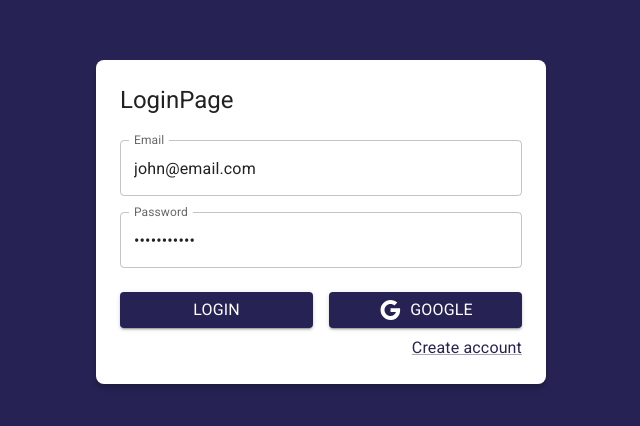
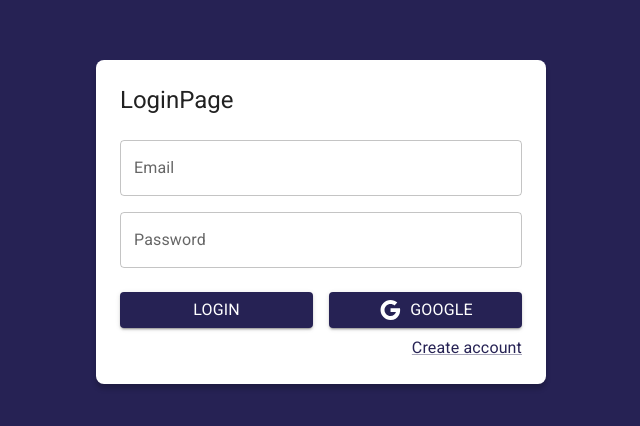
Before and after one commit to dlamli/journal-app, a React (Vite) app: page /auth/login in a window 1280 px wide. Shown: the part 178-604 px from the top of the page, without its empty margins (319-959 px from the left). Built offline with nearby package versions, Linux system fonts and the light colour scheme.

Commit message:
[feat]Register user on firebase and Add Errors validation

```diff
--- a/src/auth/pages/LoginPage.jsx
+++ b/src/auth/pages/LoginPage.jsx
@@ -7,14 +7,12 @@ import { AuthLayout } from "src/auth/layout/AuthLayout";
 import { useForm } from "src/hooks";
 import { checkAuthentication, checkGoogleSignIn } from "src/store";
 import { useDispatch, useSelector } from "react-redux";
+import { formInitialData } from "src/data/data";
 
 export const LoginPage = () => {
     const dispatch = useDispatch();
     const { status } = useSelector((state) => state.auth);
-    const { email, password, onInputChange, onResetForm } = useForm({
-        email: "john@email.com",
-        password: "password123",
-    });
+    const { email, password, onInputChange, onResetForm } = useForm(formInitialData);
 
     const isAuthenticating = useMemo(() => status === "checking", [status]);
 
--- a/src/auth/pages/RegisterPage.jsx
+++ b/src/auth/pages/RegisterPage.jsx
@@ -1,12 +1,50 @@
-import { Google } from "@mui/icons-material";
 import { Link as RouterLink } from "react-router-dom";
 import { Button, Grid, Link, TextField, Typography } from "@mui/material";
 import { AuthLayout } from "src/auth/layout/AuthLayout";
+import { useForm } from "src/hooks";
+import { formInitialData } from "src/data/data";
+import { useState } from "react";
+import { useDispatch } from "react-redux";
+import { startCreatingUserWithEmailPassword } from "src/store";
 
 export const RegisterPage = () => {
+    const [formSubmited, setformSubmited] = useState(false);
+    const dispatch = useDispatch();
+
+    const formValidations = {
+        displayName: [(value) => value.length >= 1, "Name is required"],
+        password: [
+            (value) => value.length >= 6,
+            "Password must be at least 6 characters long",
+        ],
+        email: [(value) => value.includes("@"), "Email must have @"],
+    };
+
+    const {
+        displayName,
+        email,
+        password,
+        onInputChange,
+        formState,
+        isFormValid,
+        emailValid,
+        passwordValid,
+        displayNameValid,
+        onResetForm
+    } = useForm(formInitialData, formValidations);
+
+    const handleSubmit = (e) => {
+        e.preventDefault();
+        setformSubmited(true);
+
+        if (!isFormValid) return;
+        dispatch(startCreatingUserWithEmailPassword(formState));
+        onResetForm();
+    };
+
     return (
         <AuthLayout title="RegisterPage">
-            <form>
+            <form onSubmit={handleSubmit}>
                 <Grid container>
                     <Grid item xs={12} sx={{ mt: 2 }}>
                         <TextField
@@ -14,6 +52,11 @@ export const RegisterPage = () => {
                             type="text"
                             placeholder="John Doe"
                             fullWidth
+                            name="displayName"
+                            value={displayName}
+                            onChange={onInputChange}
+                            error={!!displayNameValid && formSubmited}
+                            helperText={displayNameValid}
                         />
                     </Grid>
                     <Grid item xs={12} sx={{ mt: 2 }}>
@@ -21,6 +64,11 @@ export const RegisterPage = () => {
                             label="Email"
                             placeholder="test@email.com"
                             fullWidth
+                            name="email"
+                            value={email}
+                            onChange={onInputChange}
+                            error={!!emailValid && formSubmited}
+                            helperText={emailValid}
                         />
                     </Grid>
                     <Grid item xs={12} sx={{ mt: 2 }}>
@@ -29,12 +77,17 @@ export const RegisterPage = () => {
                             type="password"
                             placeholder="********"
                             fullWidth
+                            name="password"
+                            value={password}
+                            onChange={onInputChange}
+                            error={!!passwordValid && formSubmited}
+                            helperText={passwordValid}
                         />
                     </Grid>
 
                     <Grid container spacing={2} sx={{ marginBlock: 1 }}>
                         <Grid item xs={12}>
-                            <Button variant="contained" fullWidth>
+                            <Button type="submit" variant="contained" fullWidth>
                                 <Typography>Create Account</Typography>
                             </Button>
                         </Grid>
--- a/src/data/data.js
+++ b/src/data/data.js
@@ -48,3 +48,9 @@ export const itemData = [
         title: "Bike",
     },
 ];
+
+export const formInitialData = {
+    email: "",
+    password: "",
+    displayName: "",
+};
--- a/src/firebase/providers.js
+++ b/src/firebase/providers.js
@@ -1,6 +1,10 @@
 import { fireBaseAuth } from "./config";
 
-import { GoogleAuthProvider, signInWithPopup } from "firebase/auth";
+import {
+    createUserWithEmailAndPassword,
+    GoogleAuthProvider,
+    signInWithPopup,
+} from "firebase/auth";
 
 const googleProvider = new GoogleAuthProvider();
 
@@ -26,3 +30,28 @@ export const signInWithGoogle = async () => {
         };
     }
 };
+
+export const registerUser = async ({ email, password, displayName }) => {
+    try {
+        const resp = await createUserWithEmailAndPassword(
+            fireBaseAuth,
+            email,
+            password
+        );
+
+        const { uid, photoURL } = resp.user;
+
+        return {
+            ok: true,
+            uid,
+            displayName,
+            photoURL,
+        };
+    } catch (error) {
+        return {
+            ok: false,
+            errorCode: error.code,
+            errorMessage: error.message,
+        };
+    }
+};
--- a/src/hooks/useForm.js
+++ b/src/hooks/useForm.js
@@ -1,7 +1,20 @@
-import { useState } from "react";
+import { useEffect, useMemo, useState } from "react";
 
-export const useForm = (initialForm = {}) => {
+export const useForm = (initialForm = {}, formValidations = {}) => {
     const [formState, setFormState] = useState(initialForm);
+    const [formValidation, setFormValidation] = useState({});
+
+    useEffect(() => {
+        initValidator();
+    }, [formState]);
+
+    const isFormValid = useMemo(() => {
+        for (const formValue of Object.keys(formValidation)) {
+            if (formValidation[formValue] !== null) return false;
+        }
+
+        return true;
+    }, [formValidation]);
 
     const onInputChange = ({ target }) => {
         const { name, value } = target;
@@ -15,10 +28,26 @@ export const useForm = (initialForm = {}) => {
         setFormState(initialForm);
     };
 
+    const initValidator = () => {
+        const formCheckValues = {};
+
+        for (const formField of Object.keys(formValidations)) {
+            const [fn, errorMsg] = formValidations[formField];
+
+            formCheckValues[`${formField}Valid`] = fn(formState[formField])
+                ? null
+                : errorMsg;
+
+            setFormValidation(formCheckValues);
+        }
+    };
+
     return {
         ...formState,
         formState,
         onInputChange,
         onResetForm,
+        ...formValidation,
+        isFormValid,
     };
 };
--- a/src/store/auth/thunks.js
+++ b/src/store/auth/thunks.js
@@ -1,5 +1,5 @@
-import { signInWithGoogle } from "src/firebase";
-import { checkCredentials, login, logout } from "./authSlice";
+import { registerUser, signInWithGoogle } from "src/firebase";
+import { checkCredentials, login, logout } from "src/store";
 
 export const checkAuthentication = (email, password) => {
     return async (dispatch, getState) => {
@@ -18,3 +18,15 @@ export const checkGoogleSignIn = () => {
             : dispatch(login(result));
     };
 };
+
+export const startCreatingUserWithEmailPassword = ({
+    email,
+    password,
+    displayName,
+}) => {
+    return async (dispatch) => {
+        dispatch(checkCredentials());
+
+        const resp = await registerUser({ email, password, displayName });
+    };
+};
```
